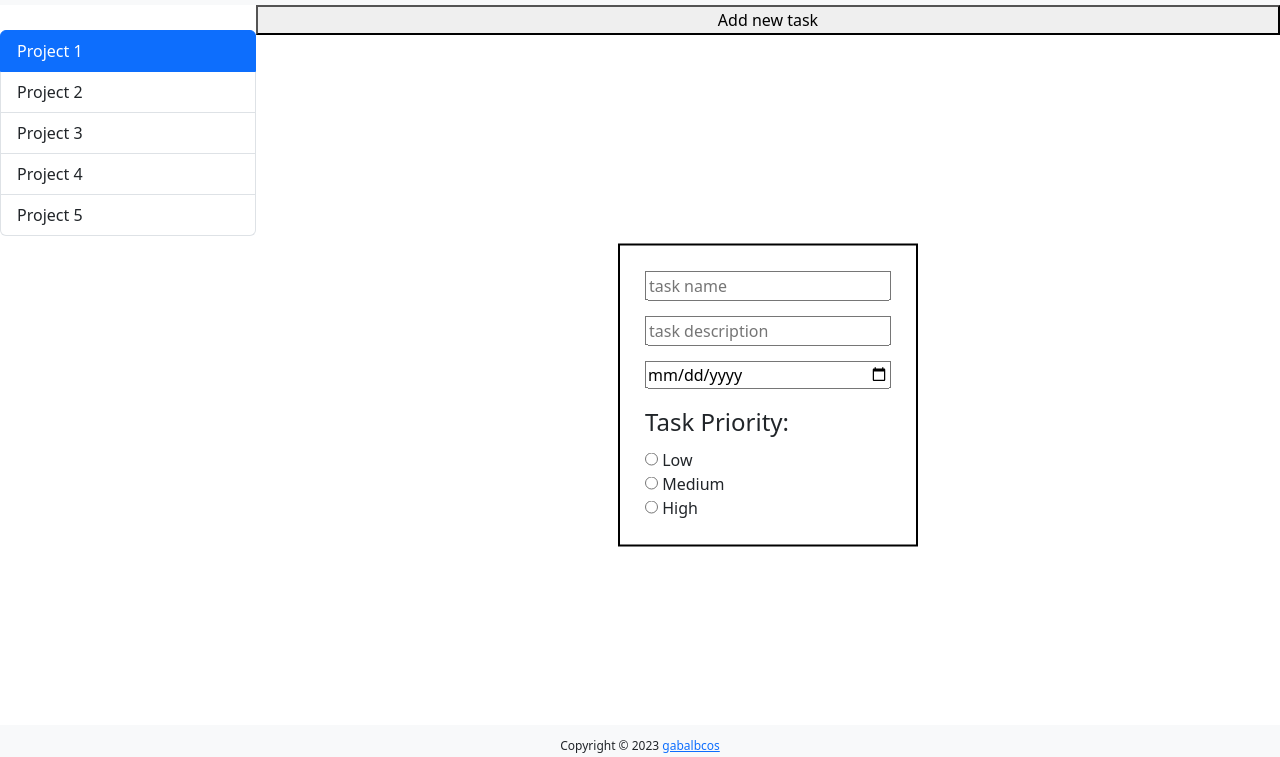
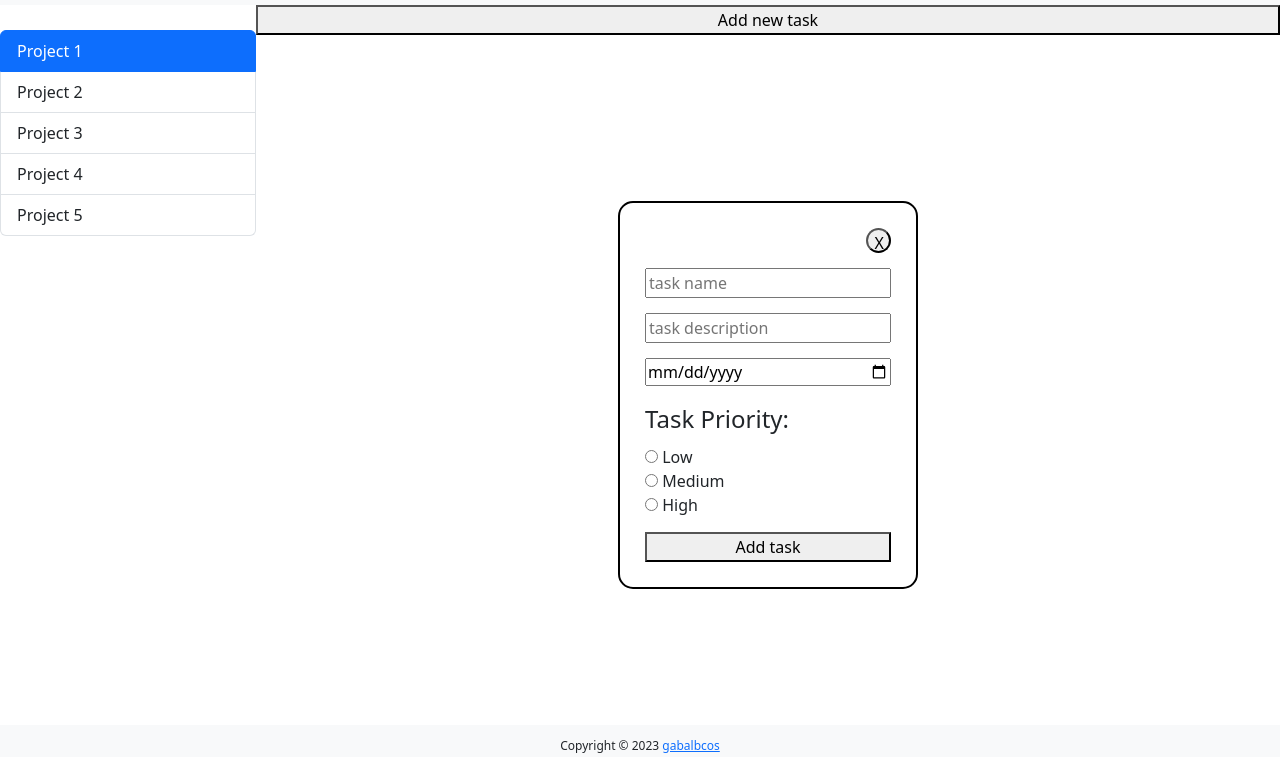
Before and after one commit to gabalbcos/to-do-list, a plain HTML site: page src/index.html in a window 1280 px wide. Shown: the part 75-832 px from the top of the page. Drawn offline with nearby package versions, Linux system fonts and the light colour scheme.

Commit message:
add close button to new task popup

```diff
--- a/src/index.html
+++ b/src/index.html
@@ -52,7 +52,9 @@
       <!-- RIGHT SIDE-->
       <div class="content">
         <button class="new-btn">Add new task</button>
+
         <form class="add-task">
+          <button type="button" class="close-btn">X</button>
           <input name="name" id="name" class="input" type="text"  placeholder="task name" required data-name>
           <input name="description" id="input" class="input" type="text"  placeholder="task description" required data-description>
           <input name="date" id="date" class="input" type="date"  required data-date>
@@ -71,7 +73,7 @@
               <label for="high">High</label>
             </div>
           </fieldset>
-
+          <button type="submit">Add task</button>
         </form>
         <!--<div class="cards">
           <div class="card text-center">
--- a/src/styles.css
+++ b/src/styles.css
@@ -38,6 +38,15 @@ main {
     padding: 25px;
     gap: 15px;
     width: 300px;
+    border-radius: 15px;
+}
+
+.close-btn {
+    text-align: center;
+    width: 25px;
+    height: 25px;
+    margin-left: 90%;
+    border-radius: 50%;
 }
 
 .cards {
```
